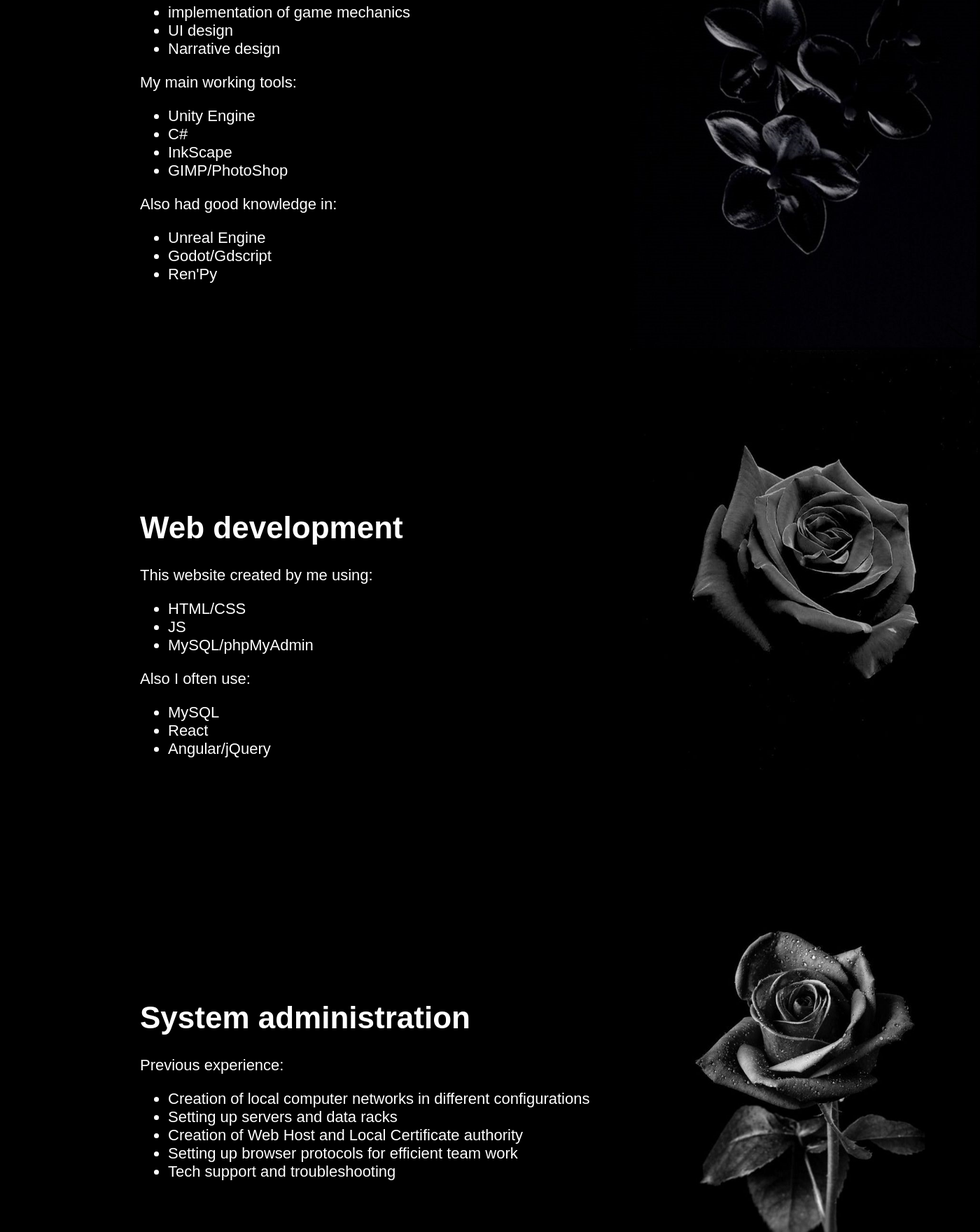
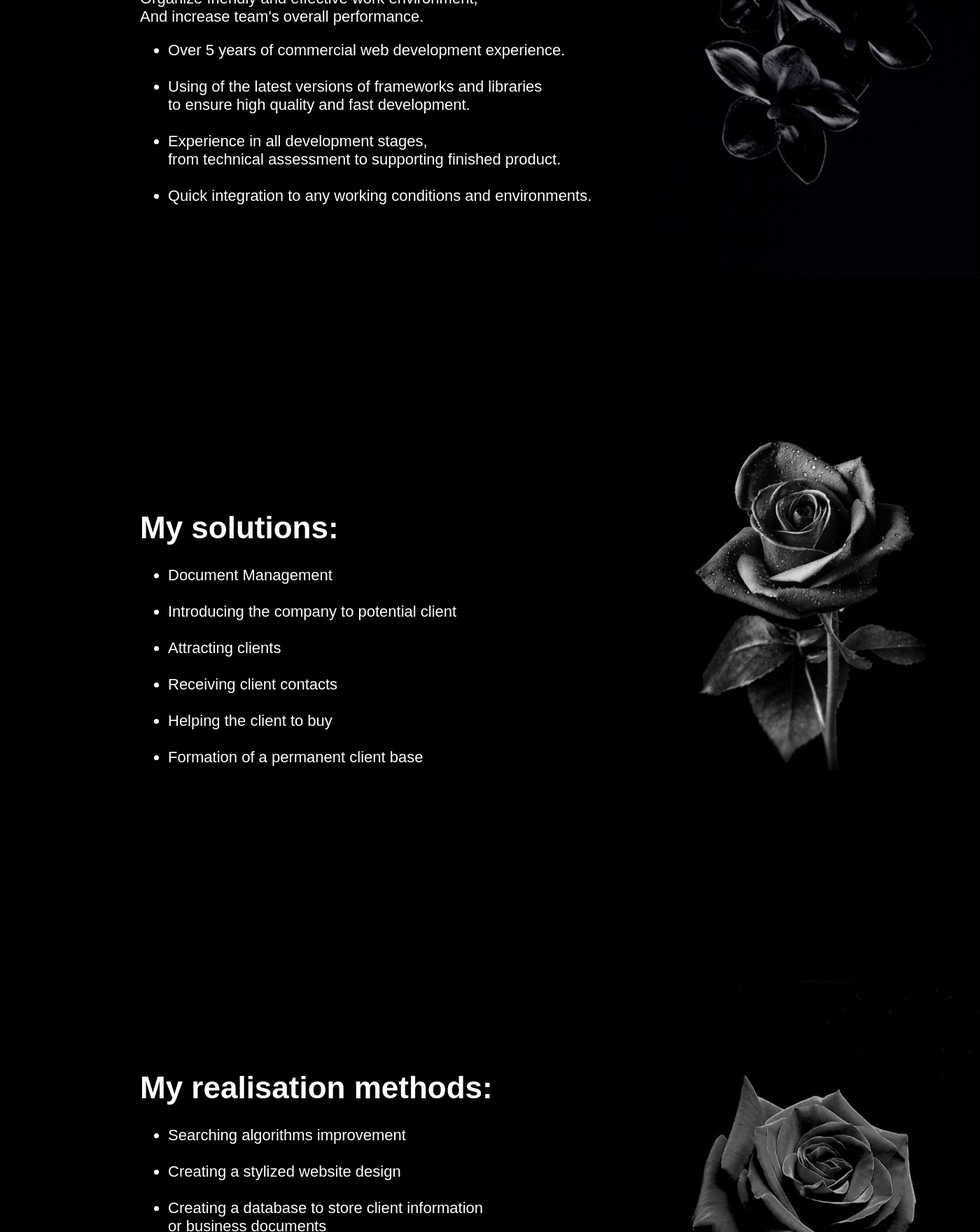
Before and after one commit to Anton-Green/portfolio, a PHP site: page / in a window 1400 px wide. Shown: the part 1000-2760 px from the top of the page at 70% size. Run offline with PHP 8.4, Linux system fonts and the light colour scheme.

Commit message:
1/8/2024 7:13pm

```diff
--- a/index.html
+++ b/index.html
@@ -17,9 +17,8 @@
     <div class="intro">
         <div class="intro_text">
             <h1>Hi, I'm Anthony, <br> software developer</h1>
-            <p>
-                Dedicating my life to completing tasks quickly and efficiently.
-            </p>
+            <p>Dedicating my life to completing tasks quickly and efficiently.</p>
+            <p><a href="#contact">Contact me</a></p>
         </div>
 
         <div class="intro_image">
@@ -27,88 +26,76 @@
         </div>
     </div>
 
-    <div class="game">
-        <div class="game_text" id="game">
-            <h1>Game development</h1>
-            <p>I've worked on next games:</p>
-            <a href="https://store.steampowered.com/app/1191120/Growing_Up/">Growing up</a>
-            <br />
-            <a href="https://store.steampowered.com/app/1272160/The_Life_and_Suffering_of_Sir_Brante/">The Life and Suffering of Sir Brante</a>
-            <br />
-            <a href="https://store.steampowered.com/app/394310/Punch_Club/">Punch Club</a>
-            <p>My main responsibilities in these projects:</p>
+    <div class="web">
+        <div class="web_text">
+            <h1>Young experienced developer <br /> It is a good solution for any team.</h1>
+            <p>My integration to your team will improve hard and soft group skills.  <br />Organize friendly and effective work environment, <br /> And increase team's overall performance.</p>
             <ul>
-                <li>implementation of game mechanics</li>
-                <li>UI design</li>
-                <li>Narrative design</li>
-            </ul>
-            <p>My main working tools:</p>
-            <ul>
-                <li>Unity Engine</li>
-                <li>C#</li>
-                <li>InkScape</li>
-                <li>GIMP/PhotoShop</li>
-            </ul>
-            <p>Also had good knowledge in:</p>
-            <ul>
-                <li>Unreal Engine</li>
-                <li>Godot/Gdscript</li>
-                <li>Ren'Py</li>
-            </ul>
-        </div>
-
-        <div class="game_image">
-            <img src="images/img_2.jpg" alt="flower" width="500" height="700" />
-        </div>
-    </div>
-
-    <div class="web">
-        <div class="web_text" id="web">
-            <h1>Web development</h1>
-            <p>This website created by me using:</p>
-            <ul>
-                <li>HTML/CSS</li>
-                <li>JS</li>
-                <li>MySQL/phpMyAdmin</li>
-            </ul>
-            <p>Also I often use:</p>
-            <ul>
-                <li>MySQL</li>
-                <li>React</li>
-                <li>Angular/jQuery</li>
+                <li>Over 5 years of commercial web development experience.</li>
+                <br />
+                <li>Using of the latest versions of frameworks and libraries <br /> to ensure high quality and fast development.</li>
+                <br />
+                <li>Experience in all development stages, <br /> from technical assessment to supporting finished product.</li>
+                <br />
+                <li>Quick integration to any working conditions and environments.</li>
             </ul>
         </div>
 
         <div class="web_image">
-            <img src="images/img_3.jpg" alt="Rose" width="500" height="700" />
+            <img src="images/img_2.jpg" alt="cup" width="500" height="700">
         </div>
     </div>
 
-    <div class="system">
-
-        <div class="system_text" id="system">
-            <h1>System administration</h1>
-            <p>Previous experience:</p>
+    <div class="solutions">
+        <div class="solutions_text">
+            <h1>My solutions:</h1>
             <ul>
-                <li>Сreation of local computer networks in different configurations</li>
-                <li>Setting up servers and data racks</li>
-                <li>Creation of Web Host and Local Certificate authority</li>
-                <li>Setting up browser protocols for efficient team work</li>
-                <li>Tech support and troubleshooting</li>
+                <li>Document Management</li>
+                <br />
+                <li>Introducing the company to potential client</li>
+                <br />
+                <li>Attracting clients</li>
+                <br />
+                <li>Receiving client contacts</li>
+                <br />
+                <li>Helping the client to buy</li>
+                <br />
+                <li>Formation of a permanent client base</li>
             </ul>
         </div>
 
-        <div class="system_image">
-            <img src="images/img_4.jpg" alt="Rose" width="500" height="700" />
+        <div class="solutions_image">
+            <img src="images/img_4.jpg" alt="cup" width="500" height="700">
+        </div>
+    </div>
+
+    <div class="tools">
+        <div class="tools_text">
+            <h1>My realisation methods:</h1>
+            <ul>
+                <li>Searching algorithms improvement</li>
+                <br />
+                <li>Creating a stylized website design</li>
+                <br />
+                <li>Creating a database to store client information <br />or business documents</li>
+                <br />
+                <li>Creation of promotional materials and discounts.</li>
+                <br />
+                <li>Integration of payment systems</li>
+                <br />
+                <li>Creation of mobile applications for easy tracking <br />and use of customer points</li>
+            </ul>
+        </div>
+
+        <div class="tools_image">
+            <img src="images/img_3.jpg" alt="cup" width="500" height="700">
         </div>
     </div>
 
     <div class="look">
         <div class="look_text" id="look">
-            <h1>What I'm looking for?</h1>
-            <p>Due to moving to a new country and time difference with Europe, <br />I am looking for a company for cooperation.</p>
-
-            <p>Priority salary: 25-30 CAD hourly</p>
+            <h1>My needs</h1>
+            <p>I'm looking for a reliable colleagues with whom <br /> I could make other people's dreams come true!</p>
         </div>
 
         <div class="look_image">
@@ -150,7 +137,7 @@
     </div>
 
     <div class="black_text">
-        <p>Invisible text</p>
+        <p>black text</p>
     </div>
 
 </body>
--- a/style.css
+++ b/style.css
@@ -37,69 +37,69 @@ a {
     left: 900px;
 }
 
-.game_text {
+.web_text {
     position: absolute;
-    top: 700px;
+    top: 800px;
     left: 200px;
 }
 
-.game_image {
+.web_image {
     position: absolute;
-    top: 800px;
+    top: 700px;
     left: 900px;
 }
 
-.web_text {
+.solutions_text {
     position: absolute;
     top: 1700px;
     left: 200px;
 }
 
-.web_image {
+.solutions_image {
     position: absolute;
-    top: 1500px;
+    top: 1400px;
     left: 900px;
 }
 
-.system_text {
+.tools_text {
     position: absolute;
-    top: 2400px;
+    top: 2500px;
     left: 200px;
 }
 
-.system_image {
+.tools_image {
     position: absolute;
-    top: 2100px;
+    top: 2400px;
     left: 900px;
 }
 
 .look_text {
     position: absolute;
-    top: 3000px;
+    top: 3300px;
     left: 200px;
 }
 
 .look_image {
     position: absolute;
-    top: 2900px;
+    top: 3100px;
     left: 900px;
 }
 
 .contact_text {
     position: absolute;
-    top: 3800px;
+    top: 3900px;
     left: 200px;
 }
 
 .contact_image {
     position: absolute;
-    top: 3700px;
+    top: 3800px;
     left: 900px;
 }
 
 .black_text {
     color: black;
     position: absolute;
-    top: 4500px;
+    top: 4800px;
     left: 200px;
 }
```
Also changed, not shown: images/img_1.png (deleted).
